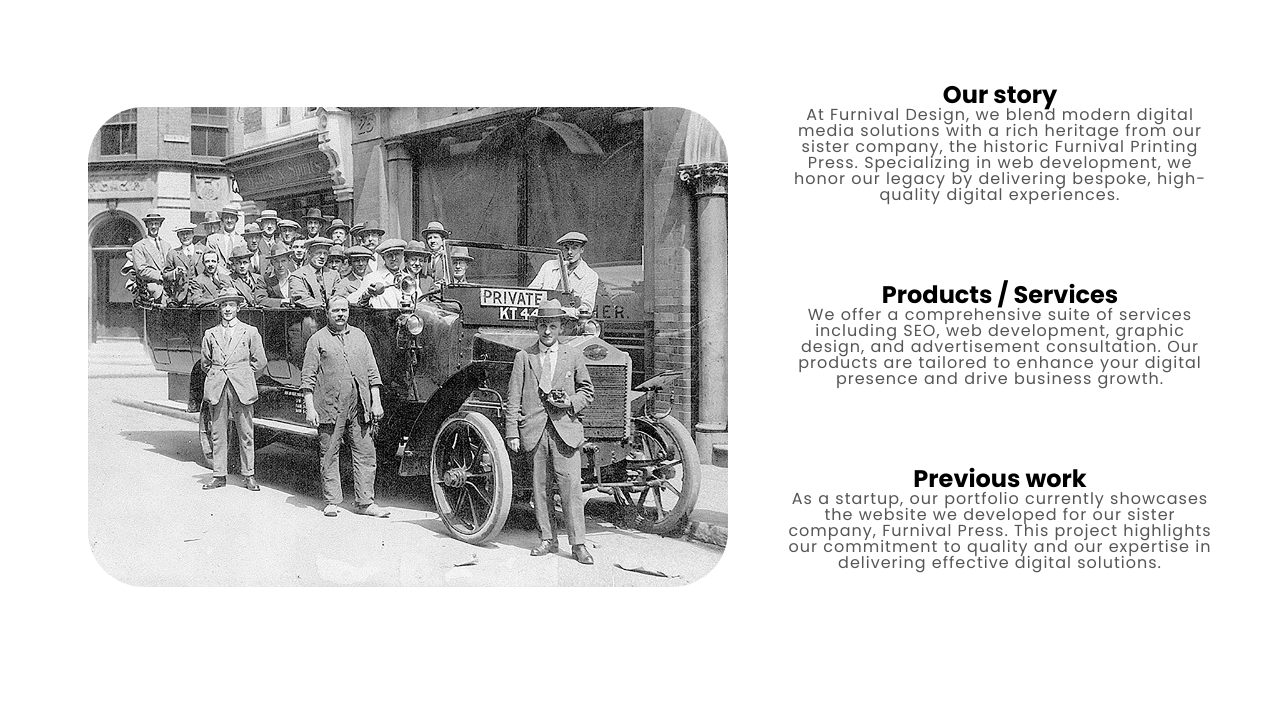
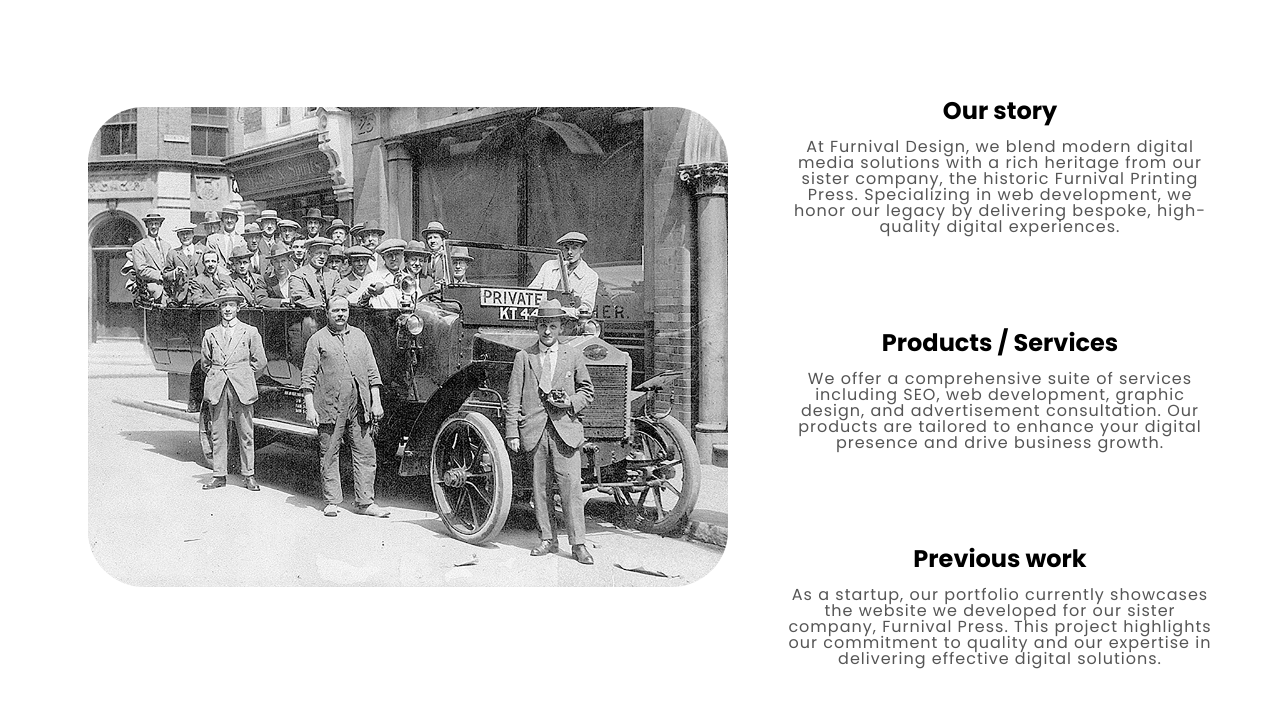
Before and after one commit to JudePeach/judepeach.github.io, a website: page html/about.html in a window 1280 px wide. Shown: the part 93-800 px from the top of the page. Drawn offline with Linux system fonts and the light colour scheme.

```diff
--- a/html/about.html
+++ b/html/about.html
@@ -52,18 +52,18 @@
             </div>
             <div id="about-vert">
                 <div class = "product-text-container">
-                    <h1>Our story</h1>
+                    <h1 style = "padding:1rem;">Our story</h1>
 
                     <p style = "letter-spacing: 1px;">At Furnival Design, we blend modern digital media solutions with a rich heritage from our sister company, the historic Furnival Printing Press. Specializing in web development, we honor our legacy by delivering bespoke, high-quality digital experiences.</p>
                 </div>
 
-                <div class = "product-text-container">
-                    <h1>Products / Services</h1>
+                <div class = "product-text-containuk<br><br>">
+                    <h1 style = "padding:1rem;">Products / Services</h1>
 
                     <p style = "letter-spacing: 1px;">We offer a comprehensive suite of services including SEO, web development, graphic design, and advertisement consultation. Our products are tailored to enhance your digital presence and drive business growth.</p>
                 </div>
                 <div class="product-text-container">
-                    <h1>Previous work</h1>
+                    <h1 style = "padding:1rem;">Previous work</h1>
 
                     <p style = "letter-spacing: 1px;">As a startup, our portfolio currently showcases the website we developed for our sister company, Furnival Press. This project highlights our commitment to quality and our expertise in delivering effective digital solutions.</p>
                 </div>
```
Also changed, not shown: html/about-jude.html (+2 -2 lines), html/about-paddy.html (+2 -2 lines), 1 other file.
